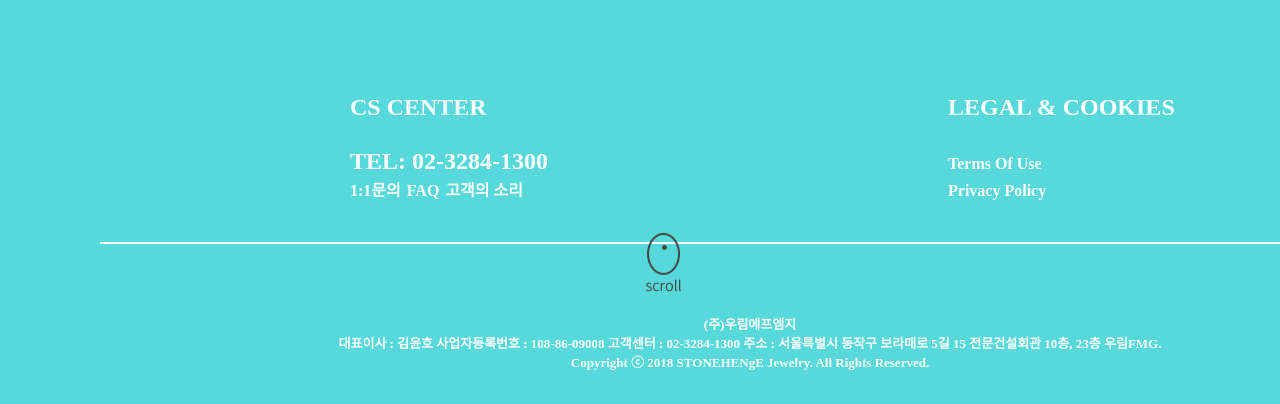
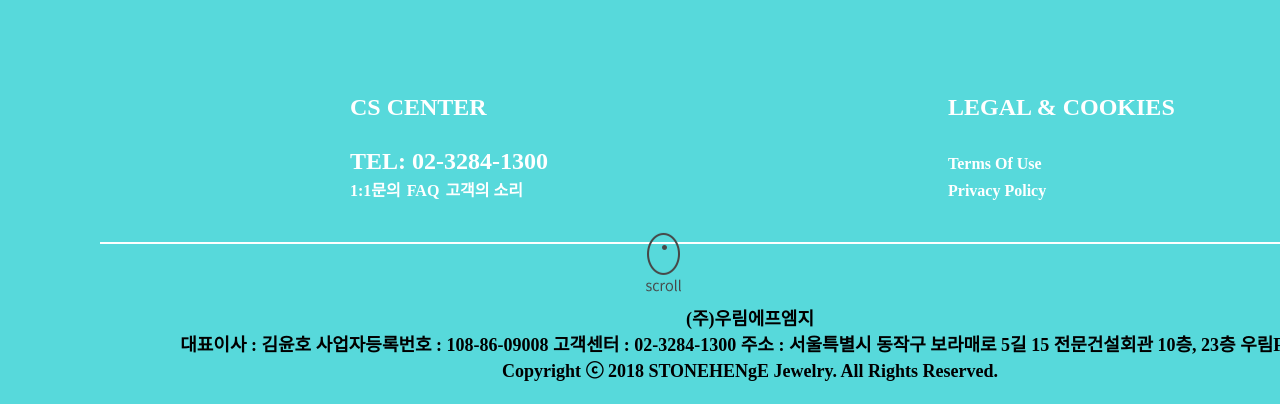
Before and after one commit to ggamE2/stonehenge_earrings, a plain HTML site: page index.html in a window 1280 px wide. Shown: the part 5296-5700 px from the top of the page. Drawn offline with nearby package versions, Linux system fonts and the light colour scheme; a script that the page names is missing.

Commit message:
Update main.css

```diff
--- a/maincss/main.css
+++ b/maincss/main.css
@@ -1307,30 +1307,3 @@ section{width:100%;overflow: hidden;position:relative;background-size:cover;back
     font: bold 16px "Malgun Gothic";
     color: #fff;
 }
-
-
-
-#footer {
-    width: 1500px;
-    height: 100px;
-    position: absolute;
-    background: #57d9db;
-}
-
-#footer .foot3 {
-    width: 1500px;
-    height: 70px;
-    position: absolute;
-    margin: 0 auto;
-    text-align: center;
-    font: bold 13px "Malgun Gothic";
-    color: #fff;
-    margin-top: 10px;
-}
-
-#footer .foot3 h2 {
-    font: bold 13px "Malgun Gothic";
-    color: #fff;
-    margin-top: 20px;
-    text-align: center;
-}
```
